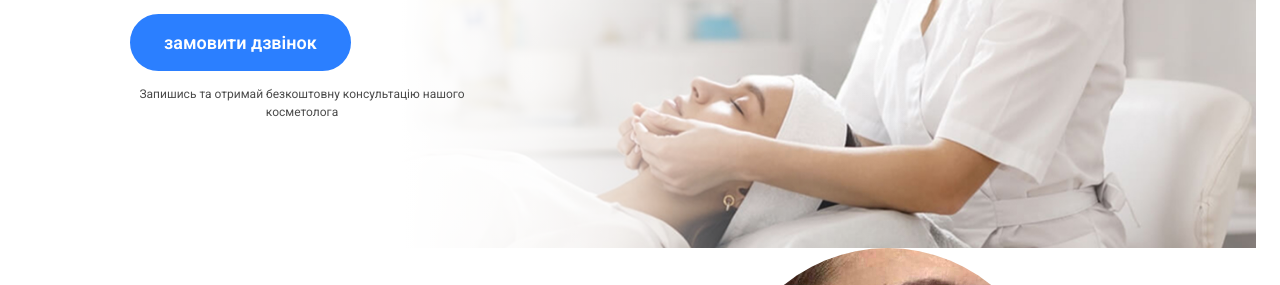
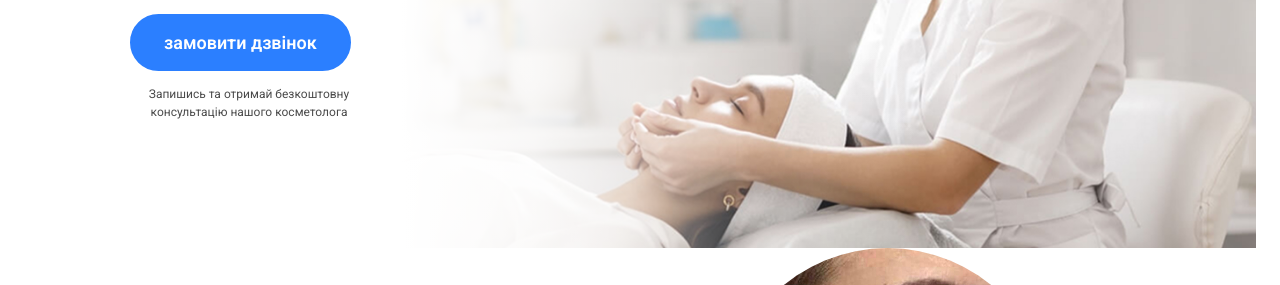
Before and after one commit to Nina26-crypto/genius-homework-2, a plain HTML site: page index.html in a window 1280 px wide. Shown: the part 415-700 px from the top of the page. Drawn offline with Linux system fonts and the light colour scheme.

Commit message:
apdate changes

```diff
--- a/css/styles.css
+++ b/css/styles.css
@@ -224,7 +224,7 @@ address {
 
 .button-container {
     display: flex;
-    width: calc(238px + 106px);
+    width: 238px;
     flex-direction: column;
     gap: 14px;
 }
```
